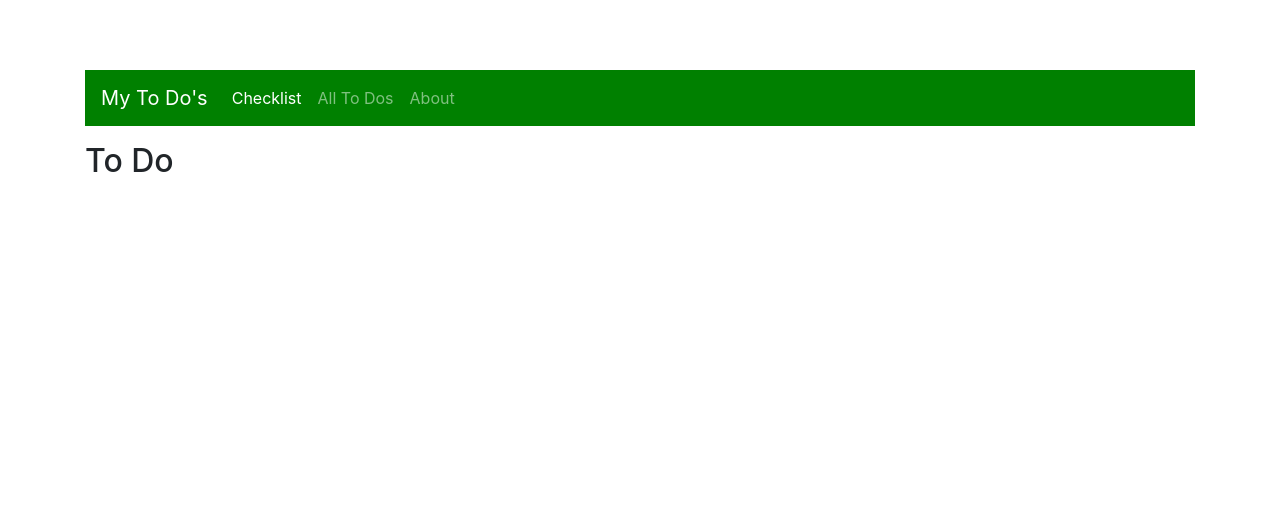
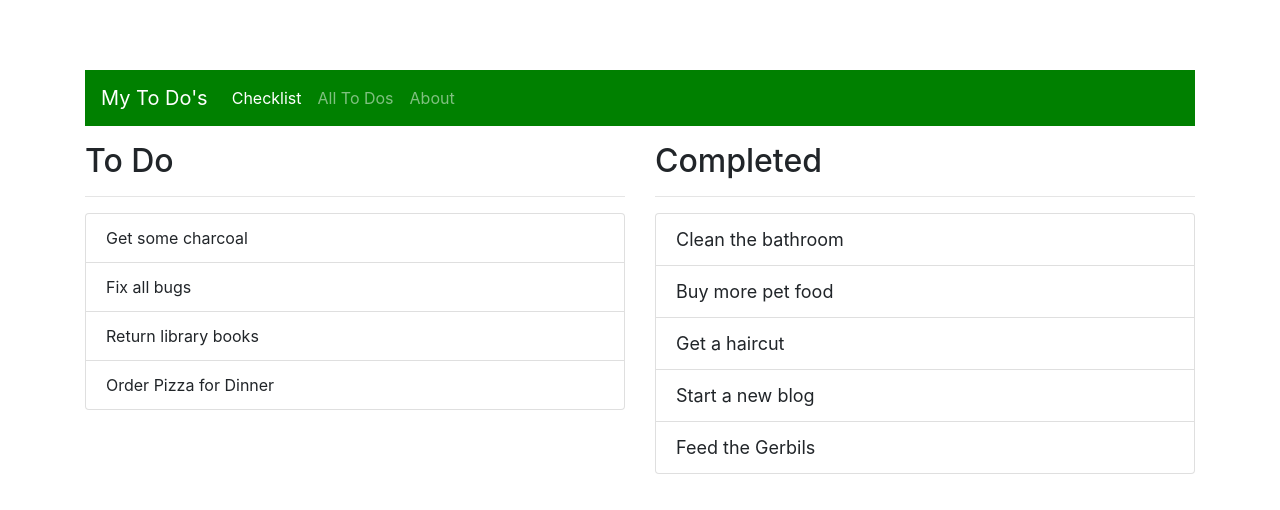
Before and after one commit to NickHodges/a4rbCode, an Angular app: page / in a window 1280 px wide. Shown: the top 510 px of the page. Built offline with nearby package versions, Linux system fonts and the light colour scheme; data requests are answered from the project's data file.

Commit message:
Proper version of Step7

```diff
--- a/src/app/todo-list/todo-list.component.html
+++ b/src/app/todo-list/todo-list.component.html
@@ -1,6 +1,23 @@
+<!-- Changed for Step 7 -->
 <div class="container">
-  <h2 class="heading">
-    To Do
-  </h2>
-  <hr>
+  <div class="row">
+    <div class="col-md-6">
+      <h2 class="heading">To Do</h2>
+      <hr />
+      <ul class="list-group">
+        <li *ngFor="let todo of incompletetodos" class="list-group-item">
+          {{ todo.title }}
+        </li>
+      </ul>
+    </div>
+    <div class="col-md-6">
+      <h2 class="heading">Completed</h2>
+      <hr />
+      <ul class="list-group">
+        <li *ngFor="let todo of completetodos" class="list-group-item">
+          <span class="todo-title">{{ todo.title }}</span>
+        </li>
+      </ul>
+    </div>
+  </div>
 </div>
--- a/src/app/todo-list/todo-list.component.ts
+++ b/src/app/todo-list/todo-list.component.ts
@@ -1,12 +1,39 @@
-import { Component, OnInit } from '@angular/core';
+import { Component, OnInit, OnDestroy } from '@angular/core';
+import { Todo } from '../todo';
+import { TodoDataService } from '../todo-data.service';
+import { Subscription } from 'rxjs';
 
 @Component({
   selector: 'app-todo-list',
   templateUrl: './todo-list.component.html',
-  styleUrls: ['./todo-list.component.css'],
+  styleUrls: ['./todo-list.component.css']
 })
-export class TodoListComponent implements OnInit {
-  constructor() {}
+export class TodoListComponent implements OnInit, OnDestroy {
+  constructor(private todoDataService: TodoDataService) {}
 
-  ngOnInit() {}
+  // Everything below is added for Step 7
+  private subscriptions: Subscription = new Subscription();
+  public completetodos: Array<Todo>;
+  public incompletetodos: Array<Todo>;
+
+  ngOnInit() {
+    this.RefreshTodos();
+  }
+
+  ngOnDestroy(): void {
+    this.subscriptions.unsubscribe();
+  }
+
+  completedTodos() {
+    this.subscriptions.add(this.todoDataService.completedTodos().subscribe(todos => (this.completetodos = todos)));
+  }
+
+  incompletedToDos() {
+    this.subscriptions.add(this.todoDataService.incompletedTodos().subscribe(todos => (this.incompletetodos = todos)));
+  }
+
+  private RefreshTodos() {
+    this.completedTodos();
+    this.incompletedToDos();
+  }
 }
```
Also changed, not shown: src/app/all-tasks/all-tasks.component.html (+3 -4 lines), 1 other file (tests, documents, lock files or other folders).
